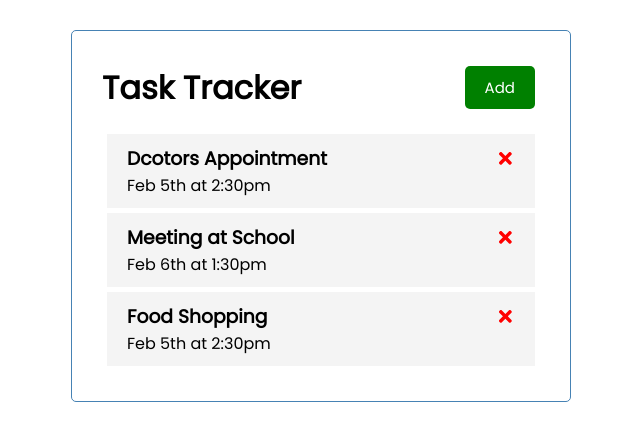
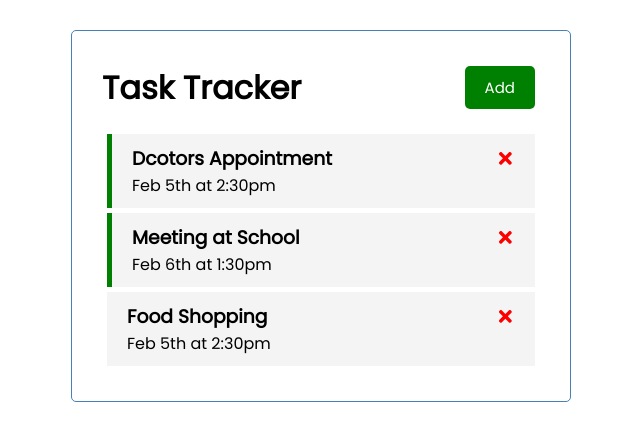
Before and after one commit to robimaliqi/react-task-tracker, a React (Create React App) app: page / in a window 1280 px wide. Shown: the top 440 px of the page, without its empty margins (319-959 px from the left). Built offline with nearby package versions, Linux system fonts and the light colour scheme.

Commit message:
add code so that each task get's toggled  when you double click on it, it adds a green stripe added next to it

```diff
--- a/package.json
+++ b/package.json
@@ -35,5 +35,8 @@
       "last 1 firefox version",
       "last 1 safari version"
     ]
+  },
+  "devDependencies": {
+    "eslint": "^8.20.0"
   }
 }
--- a/src/components/Task.js
+++ b/src/components/Task.js
@@ -1,19 +1,21 @@
-import { FaTimes } from 'react-icons/fa'
+import { FaTimes } from "react-icons/fa";
 
 const Task = ({ task, onDelete, onToggle }) => {
   return (
-    <div className='task' onDoubleClick={() =>
-    onToggle(task.id)}>
+    <div
+      className={`task ${task.reminder ? "reminder" : ""}`}
+      onDoubleClick={() => onToggle(task.id)}
+    >
       <h3>
-        {task.text}{' '}
-        <FaTimes style={{ color: 'red', cursor:
-        'pointer' }}
-        onClick={() => onDelete(task.id)}
+        {task.text}{" "}
+        <FaTimes
+          style={{ color: "red", cursor: "pointer" }}
+          onClick={() => onDelete(task.id)}
         />
       </h3>
       <p>{task.day}</p>
     </div>
-  )
-}
+  );
+};
 
-export default Task
+export default Task;
```
Also changed, not shown: 1 other file (tests, documents, lock files or other folders).
